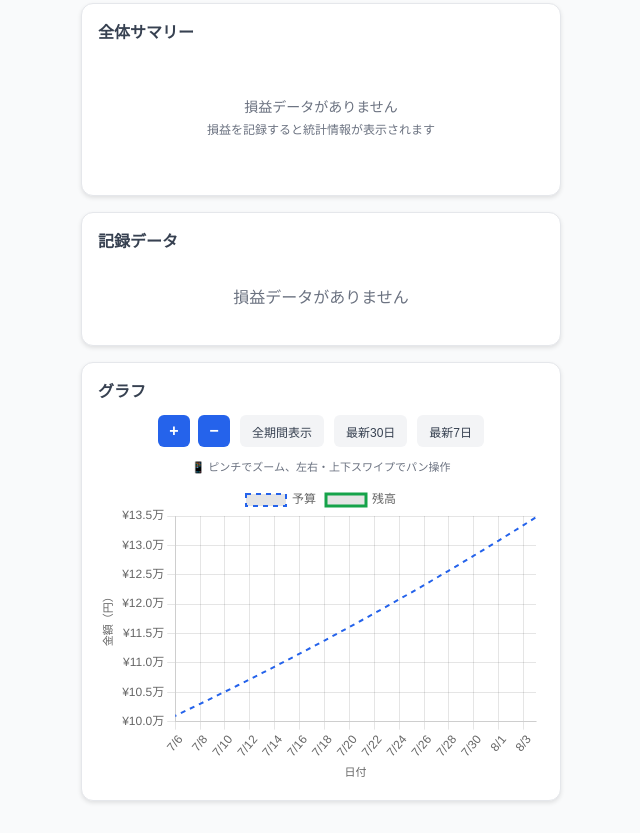
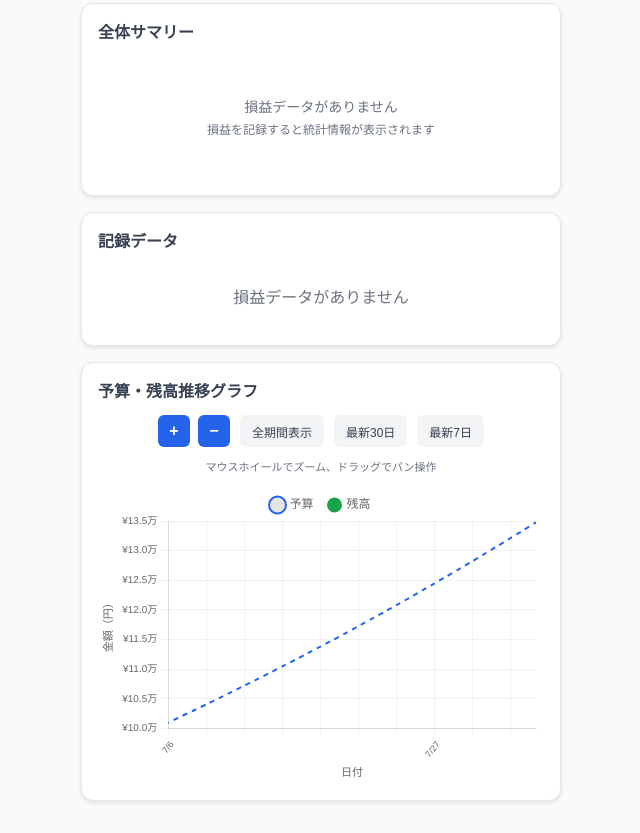
Before and after one commit to nogoro5656/c, a plain HTML site: page index.html in a window 1280 px wide. Shown: the part 717-1550 px from the top of the page, without its empty margins (319-959 px from the left). Drawn offline with nearby package versions, Linux system fonts and the light colour scheme; some packages are replaced by stand-ins of ours; a script that the page names is missing.

Commit message:
Update index.html

```diff
--- a/index.html
+++ b/index.html
@@ -336,6 +336,7 @@
         <div id="successMessage" class="message success-message"></div>
         <div id="errorMessage" class="message error-message"></div>
 
+        <div class="top-section">
             <div class="card">
                 <h2 class="card-title">基本設定</h2>
                 <div class="grid-2">
@@ -364,7 +365,10 @@
                 </div>
                 <button id="addButton" class="btn">損益を記録</button>
             </div>
+        </div>
 
+        <div class="main-layout">
+            <div class="left-column">
                 <div class="card">
                     <h2 class="card-title">収支サマリー</h2>
                     <div class="grid-4" id="summaryTabs">
@@ -399,9 +403,11 @@
                         </div>
                     </div>
                 </div>
+            </div>
 
+            <div class="right-column">
                 <div class="chart-container">
-            <h2 class="card-title">グラフ</h2>
+                    <h2 class="card-title">予算・残高推移グラフ</h2>
                     <div class="chart-controls">
                         <div class="zoom-controls">
                             <button class="zoom-btn" id="zoomInBtn" title="ズームイン">+</button>
@@ -412,10 +418,12 @@
                         <button class="chart-btn" id="recent7Btn">最新7日</button>
                     </div>
                     <div style="font-size: 11px; color: #6b7280; text-align: center; margin-bottom: 8px;">
-                📱 ピンチでズーム、左右・上下スワイプでパン操作
+                        マウスホイールでズーム、ドラッグでパン操作
                     </div>
                     <div class="chart-wrapper">
                         <canvas id="chart"></canvas>
+                    </div>
+                </div>
             </div>
         </div>
     </div>
@@ -702,8 +710,12 @@
         }
 
         function updateChart() {
+            console.log('グラフ更新開始');
             var ctx = document.getElementById('chart');
-            if (!ctx) return;
+            if (!ctx) {
+                console.error('Canvas要素が見つかりません');
+                return;
+            }
 
             if (chart) {
                 chart.destroy();
@@ -714,9 +726,24 @@
             var actualBalances = [];
             var runningBalance = initialAmount;
 
+            // データがある場合の開始日を計算
+            var profitDates = Object.keys(actualData).sort();
+            var startDate;
+
+            if (profitDates.length > 0) {
+                // 最初のデータ日から開始
+                startDate = new Date(profitDates[0]);
+            } else {
+                // データがない場合は今日から開始
+                startDate = new Date(today);
+            }
+
+            console.log('開始日:', startDate.toISOString().split('T')[0]);
+            console.log('損益データ:', actualData);
+
             for (var i = 0; i <= days; i++) {
-                var currentDate = new Date(today);
-                currentDate.setDate(today.getDate() + i);
+                var currentDate = new Date(startDate);
+                currentDate.setDate(startDate.getDate() + i);
                 var dateStr = currentDate.toISOString().split('T')[0];
 
                 var month = currentDate.getMonth() + 1;
@@ -729,10 +756,17 @@
                 if (actualData[dateStr] !== undefined) {
                     runningBalance += actualData[dateStr];
                     actualBalances.push(runningBalance);
+                    console.log(dateStr + ': 損益=' + actualData[dateStr] + ', 累積残高=' + runningBalance);
                 } else {
                     actualBalances.push(null);
                 }
             }
+
+            console.log('グラフデータ:', {
+                labels: labels.length,
+                budgetData: budgetData.slice(0, 5),
+                actualBalances: actualBalances.filter(x => x !== null)
+            });
 
             try {
                 if (typeof ChartZoom !== 'undefined') {
@@ -750,7 +784,8 @@
                             borderWidth: 2,
                             borderDash: [5, 5],
                             fill: false,
-                            pointRadius: 0
+                            pointRadius: 0,
+                            tension: 0.1
                         }, {
                             label: '残高',
                             data: actualBalances,
@@ -761,7 +796,8 @@
                             pointBackgroundColor: '#16a34a',
                             pointBorderColor: '#ffffff',
                             pointBorderWidth: 2,
-                            spanGaps: true
+                            spanGaps: true,
+                            tension: 0.1
                         }]
                     },
                     options: {
@@ -773,7 +809,24 @@
                         },
                         plugins: {
                             legend: {
-                                position: 'top'
+                                position: 'top',
+                                labels: {
+                                    font: { size: 12 },
+                                    padding: 15,
+                                    usePointStyle: true
+                                }
+                            },
+                            tooltip: {
+                                backgroundColor: 'rgba(0, 0, 0, 0.8)',
+                                titleColor: 'white',
+                                bodyColor: 'white',
+                                callbacks: {
+                                    label: function(context) {
+                                        var value = context.parsed.y;
+                                        if (value === null) return null;
+                                        return context.dataset.label + ': ¥' + formatNumberMobile(value);
+                                    }
+                                }
                             },
                             zoom: {
                                 pan: {
@@ -800,6 +853,14 @@
                                     text: '日付',
                                     font: { size: 11 }
                                 },
+                                grid: { color: 'rgba(0, 0, 0, 0.05)' },
+                                ticks: {
+                                    font: { size: 9 },
+                                    maxTicksLimit: 12,
+                                    callback: function(value, index) {
+                                        return index % 7 === 0 ? this.getLabelForValue(value) : '';
+                                    }
+                                },
                                 min: Math.max(0, labels.length - 30),
                                 max: labels.length - 1
                             },
@@ -809,8 +870,10 @@
                                     text: '金額（円）',
                                     font: { size: 11 }
                                 },
+                                grid: { color: 'rgba(0, 0, 0, 0.05)' },
                                 beginAtZero: false,
                                 ticks: {
+                                    font: { size: 10 },
                                     callback: function(value) {
                                         return '¥' + formatNumberMobile(value);
                                     }
@@ -820,9 +883,11 @@
                     }
                 });
 
+                console.log('グラフ作成成功');
+
             } catch (error) {
                 console.error('グラフ作成エラー:', error);
-                showMessage('グラフの作成に失敗しました', true);
+                showMessage('グラフの作成に失敗しました: ' + error.message, true);
             }
         }
 
```
Lines whose indentation alone changed are shown as unchanged.
